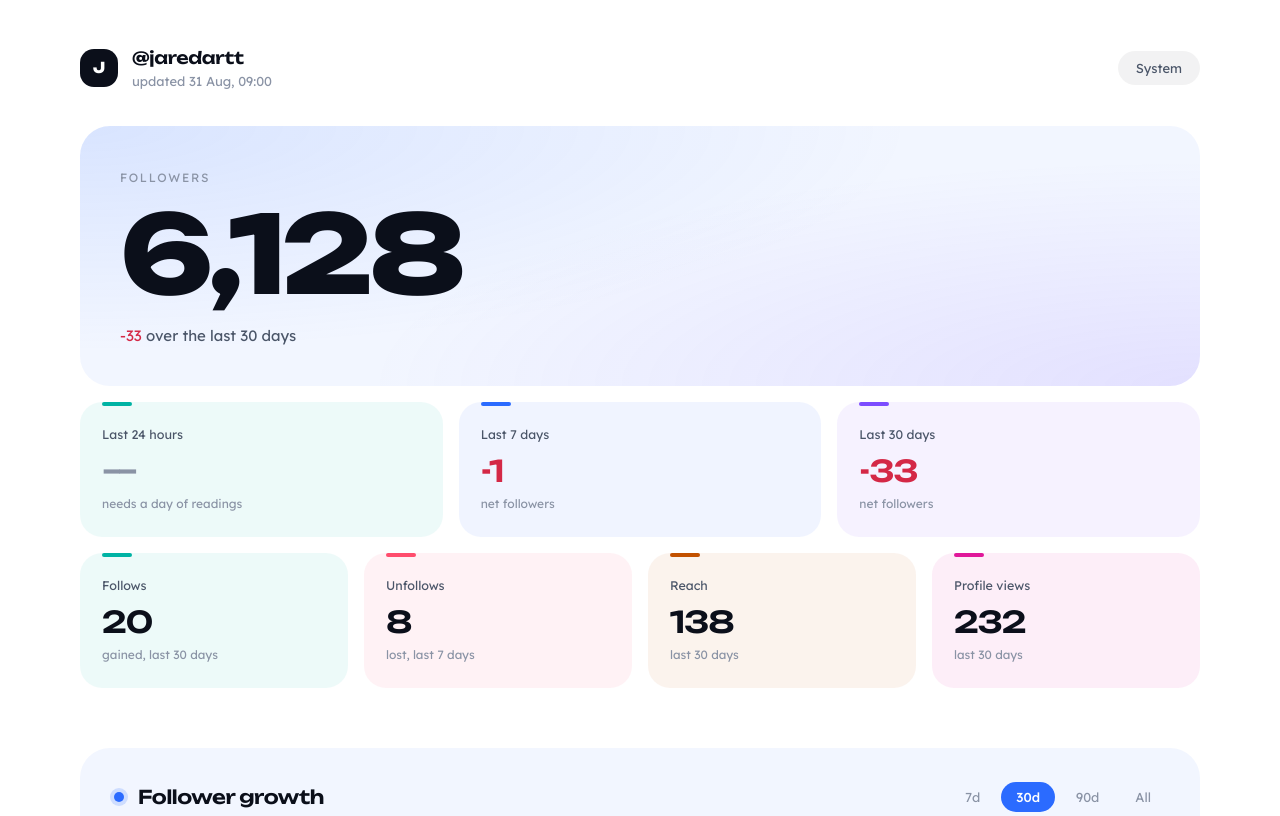
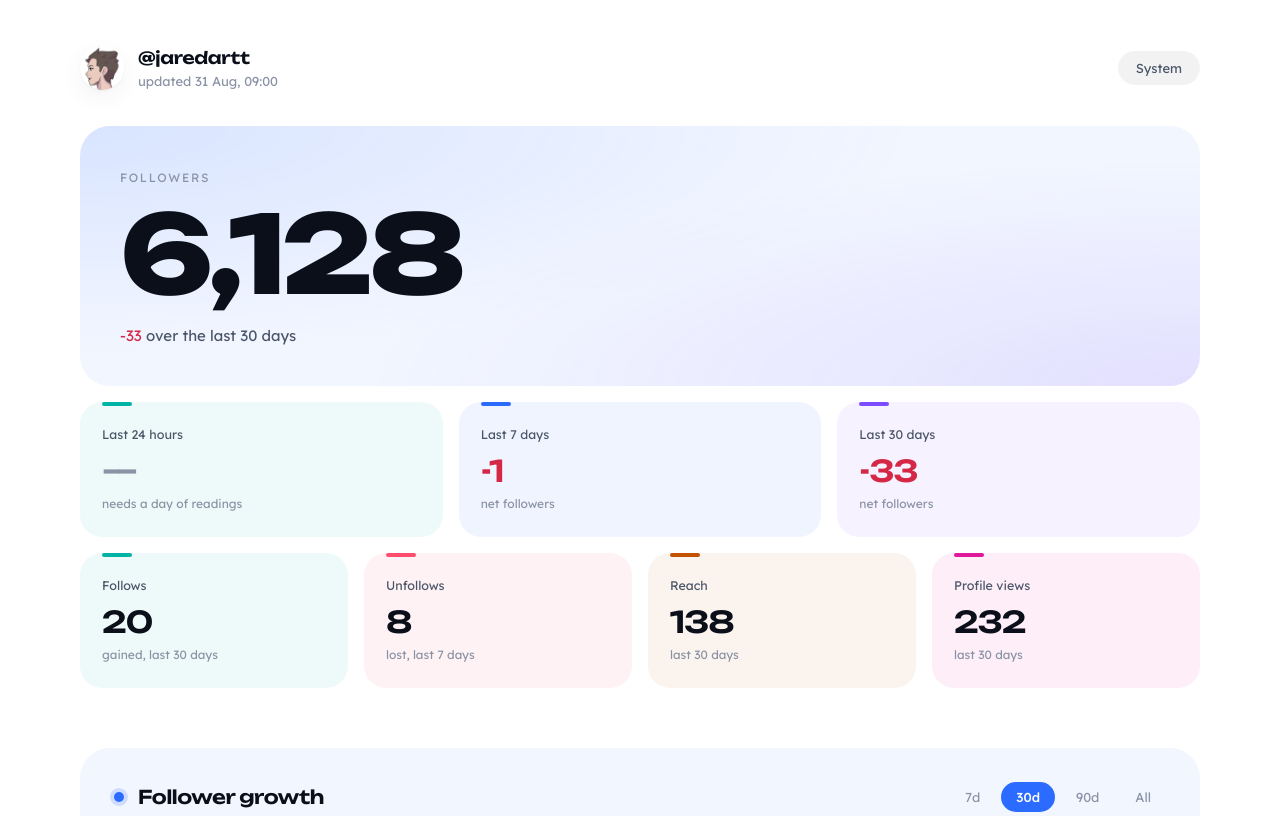
Before and after one commit to jaredartt/jaredartt-tracker, a plain HTML site: page index.html in a window 1280 px wide. Shown: the top 816 px of the page. Drawn offline with Linux system fonts and the light colour scheme.

Commit message:
Use the portrait artwork as favicon, home-screen icon and header avatar

```diff
--- a/index.html
+++ b/index.html
@@ -4,6 +4,10 @@
 <meta charset="utf-8">
 <meta name="viewport" content="width=device-width, initial-scale=1, viewport-fit=cover">
 <title>@jaredartt — growth</title>
+<link rel="icon" type="image/png" sizes="32x32" href="icons/favicon-32.png">
+<link rel="icon" type="image/png" sizes="64x64" href="icons/favicon-64.png">
+<link rel="icon" type="image/png" sizes="192x192" href="icons/icon-192.png">
+<link rel="apple-touch-icon" href="icons/apple-touch-icon.png">
 <link rel="stylesheet" href="fonts/fonts.css">
 <style>
   /* ===================================================================
@@ -101,11 +105,11 @@
     padding: 44px 0 34px;
   }
   .mark {
-    align-items: center; background: var(--ink); border-radius: 14px;
-    color: var(--page); display: flex; font-family: Unbounded, sans-serif;
-    font-size: 15px; font-weight: 800; height: 38px; justify-content: center;
-    width: 38px;
+    background: #fff; border-radius: 50%; box-shadow: var(--shadow);
+    display: block; height: 44px; object-fit: cover; width: 44px;
+    transition: transform .25s cubic-bezier(.2,.9,.3,1.4);
   }
+  .mark:hover { transform: scale(1.08) rotate(-3deg); }
   h1 { font-size: 17px; font-weight: 600; margin: 0; }
   .updated { color: var(--muted); font-size: 13px; }
   .spacer { flex: 1 1 auto; }
@@ -271,7 +275,7 @@
 <div class="wrap">
 
   <header class="rise">
-    <div class="mark">J</div>
+    <img class="mark" src="icons/icon-192.png" alt="jaredartt" width="44" height="44">
     <div>
       <h1>@jaredartt</h1>
       <div class="updated" id="updated"></div>
```
Also changed, not shown: icons/apple-touch-icon.png (added), icons/favicon-32.png (added), icons/favicon-64.png (added), icons/icon-192.png (added).
